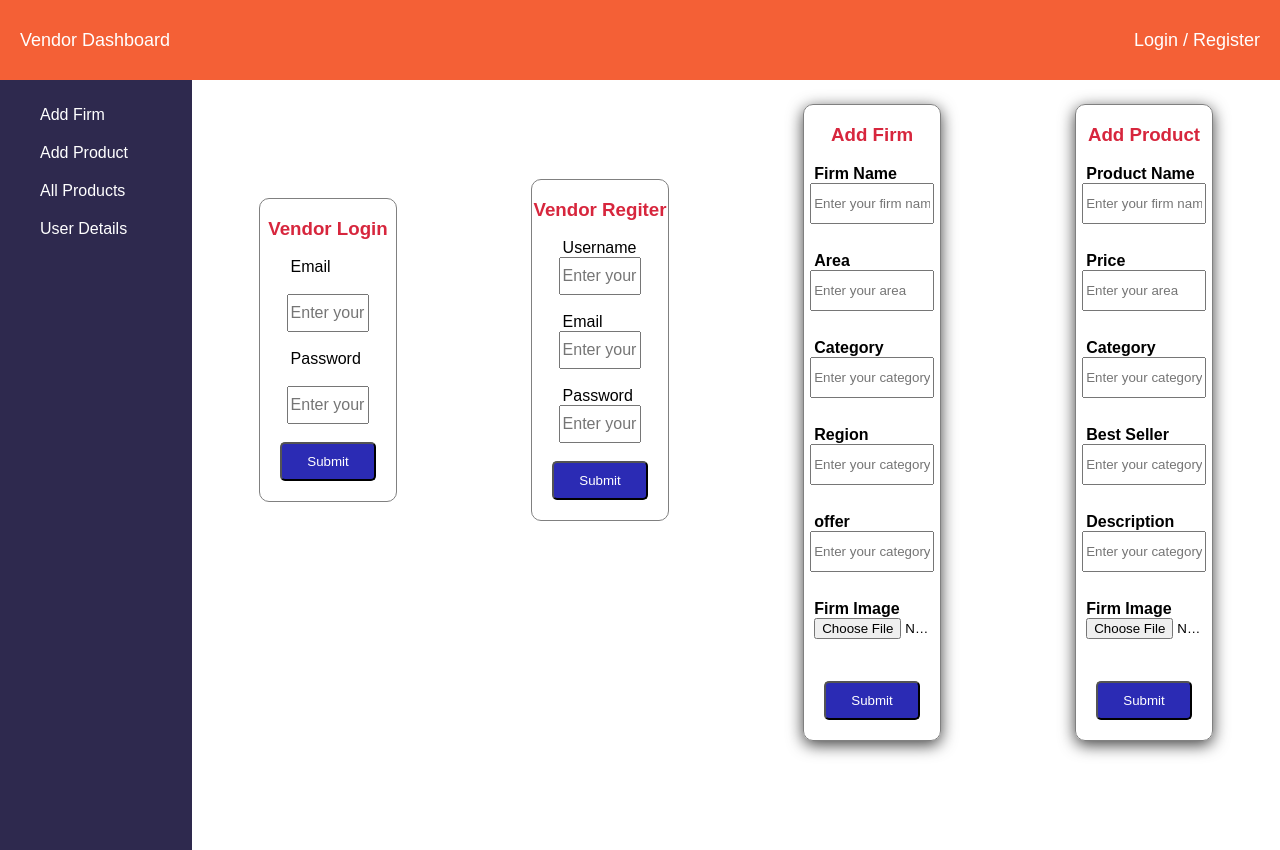
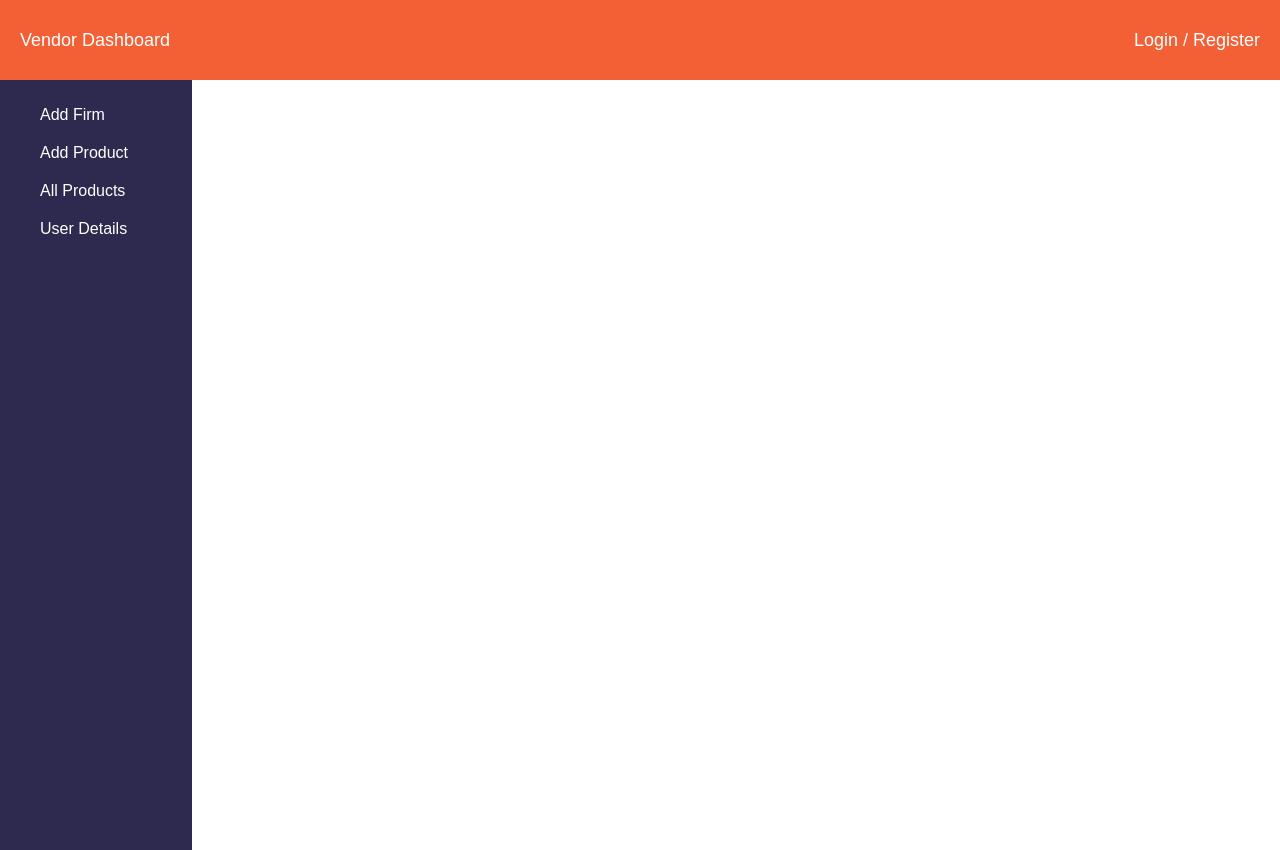
Before and after one commit to NaveenReddy0427/SwiggyApp_Vendor_Dashboard, a React (Vite) app: page / in a window 1280 px wide. Built offline with nearby package versions, Linux system fonts and the light colour scheme; a web font is replaced by a local one.

Commit message:
modify navbar and sidebar intergartions

```diff
--- a/eslint.config.js
+++ b/eslint.config.js
@@ -28,6 +28,7 @@ export default [
       ...react.configs.recommended.rules,
       ...react.configs['jsx-runtime'].rules,
       ...reactHooks.configs.recommended.rules,
+      "react/prop-types": "off",
       'react/jsx-no-target-blank': 'off',
       'react-refresh/only-export-components': [
         'warn',
--- a/src/App.css
+++ b/src/App.css
@@ -102,11 +102,12 @@ body {
 
 .firmSection {
     width: 100%;
+    height: 50%;
     display: flex;
     flex-direction: column;
     justify-content: center;
     align-items: center;
-    margin-top: 15px;
+    margin-top: 120px;
 }
 
 .tableForm {
--- a/src/App.jsx
+++ b/src/App.jsx
@@ -1,10 +1,13 @@
 import LandingPage from "./vendorDashboard/pages/LandingPage"
 import "./App.css"
+import { Routes, Route } from "react-router-dom"
 
 const App = () => {
   return (
     <div>
-      <LandingPage/>
+      <Routes>
+        <Route path="/" element={<LandingPage />} />
+      </Routes>
     </div>
   )
 }
--- a/src/main.jsx
+++ b/src/main.jsx
@@ -1,9 +1,12 @@
 import { StrictMode } from 'react'
 import { createRoot } from 'react-dom/client'
 import App from './App.jsx'
+import { BrowserRouter } from 'react-router-dom'
 
 createRoot(document.getElementById('root')).render(
   <StrictMode>
+  <BrowserRouter>
     <App />
+  </BrowserRouter>
   </StrictMode>,
 )
--- a/src/vendorDashboard/components/NavBar.jsx
+++ b/src/vendorDashboard/components/NavBar.jsx
@@ -1,5 +1,5 @@
 
-const NavBar = () => {
+const NavBar = ({showLoginHandler, showRegisterHandler}) => {
 
   return (
     <div className="navSection">
@@ -10,8 +10,8 @@ const NavBar = () => {
         <div className="firmName">
         </div>
         <div className="userAuth">
-           <span>Login / </span>
-           <span>Register</span>
+           <span onClick={showLoginHandler}>Login / </span>
+           <span onClick={showRegisterHandler}>Register</span>
         </div>
     </div>
   )
--- a/src/vendorDashboard/components/SideBar.jsx
+++ b/src/vendorDashboard/components/SideBar.jsx
@@ -1,10 +1,10 @@
 
-const SideBar = () => {
+const SideBar = ({showFirmHandler, showProductHandler}) => {
   return (
     <div className="sideBarSection">
         <ul>
-            <li>Add Firm</li>
-            <li>Add Product</li>
+            <li onClick={showFirmHandler}>Add Firm</li>
+            <li onClick={showProductHandler}>Add Product</li>
             <li>All Products</li>
             <li>User Details</li>
         </ul>
--- /dev/null
+++ b/src/vendorDashboard/data/apiPath.js
@@ -0,0 +1 @@
+export const API_URL = "http://localhost:4001"
--- a/src/vendorDashboard/pages/LandingPage.jsx
+++ b/src/vendorDashboard/pages/LandingPage.jsx
@@ -1,3 +1,4 @@
+import { useState } from "react"
 import AddFirm from "../components/forms/AddFirm"
 import AddProduct from "../components/forms/AddProduct"
 import Login from "../components/forms/Login"
@@ -6,15 +7,51 @@ import NavBar from "../components/NavBar"
 import SideBar from "../components/SideBar"
 
 const LandingPage = () => {
+
+    const [showLogin, setShowLogin] = useState(false)
+    const [showRegister, setShowRegister] = useState(false)
+    const [showFirm, setShowFirm] = useState(false)
+    const [showProduct, setShowProduct] = useState(false)
+
+
+    const showLoginHandler = ()=>{
+        setShowLogin(true)
+        setShowRegister(false)
+        setShowFirm(false)
+        setShowProduct(false)
+    }
+
+    const showRegisterHandler = ()=>{
+        setShowRegister(true)
+        setShowLogin(false)
+        setShowFirm(false)
+        setShowProduct
+    }
+
+    const showFirmHandler = ()=>{
+        setShowFirm(true)
+        setShowLogin(false)
+        setShowRegister(false)
+        setShowProduct(false)
+    }
+
+    const showProductHandler = ()=>{
+        setShowProduct(true)
+        setShowLogin(false)
+        setShowRegister(false)
+        setShowFirm(false)
+    }
+
+
   return (
     <div className="landingSection">
-        <NavBar/>
+        <NavBar showLoginHandler={showLoginHandler} showRegisterHandler={showRegisterHandler}/>
         <div className="collectionSection">
-            <SideBar/>
-            <Login/>
-            <Register/>
-            <AddFirm/>
-            <AddProduct/>
+            <SideBar showFirmHandler={showFirmHandler} showProductHandler={showProductHandler} />
+            {showLogin && <Login/>}
+            {showRegister && <Register/>}
+            {showFirm && <AddFirm/>}
+            {showProduct && <AddProduct/>}
         </div>
     </div>
   )
```
